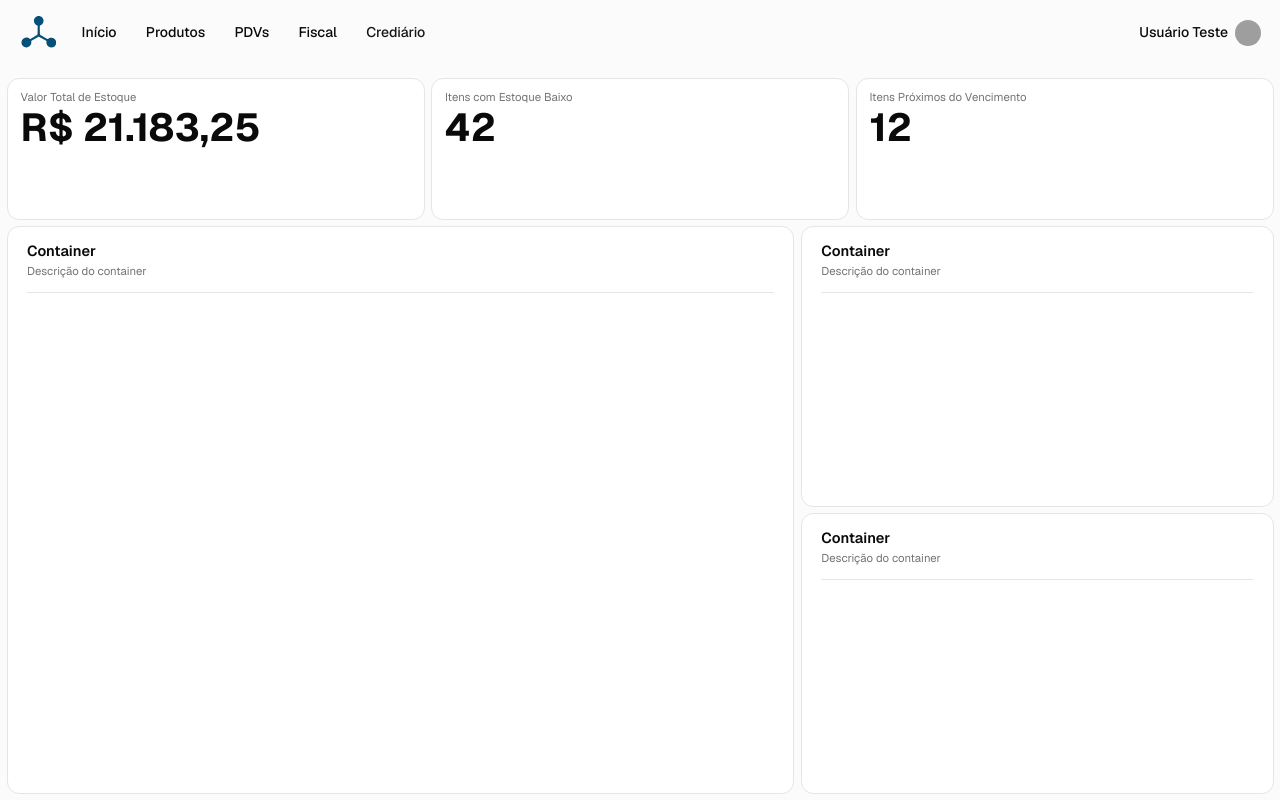
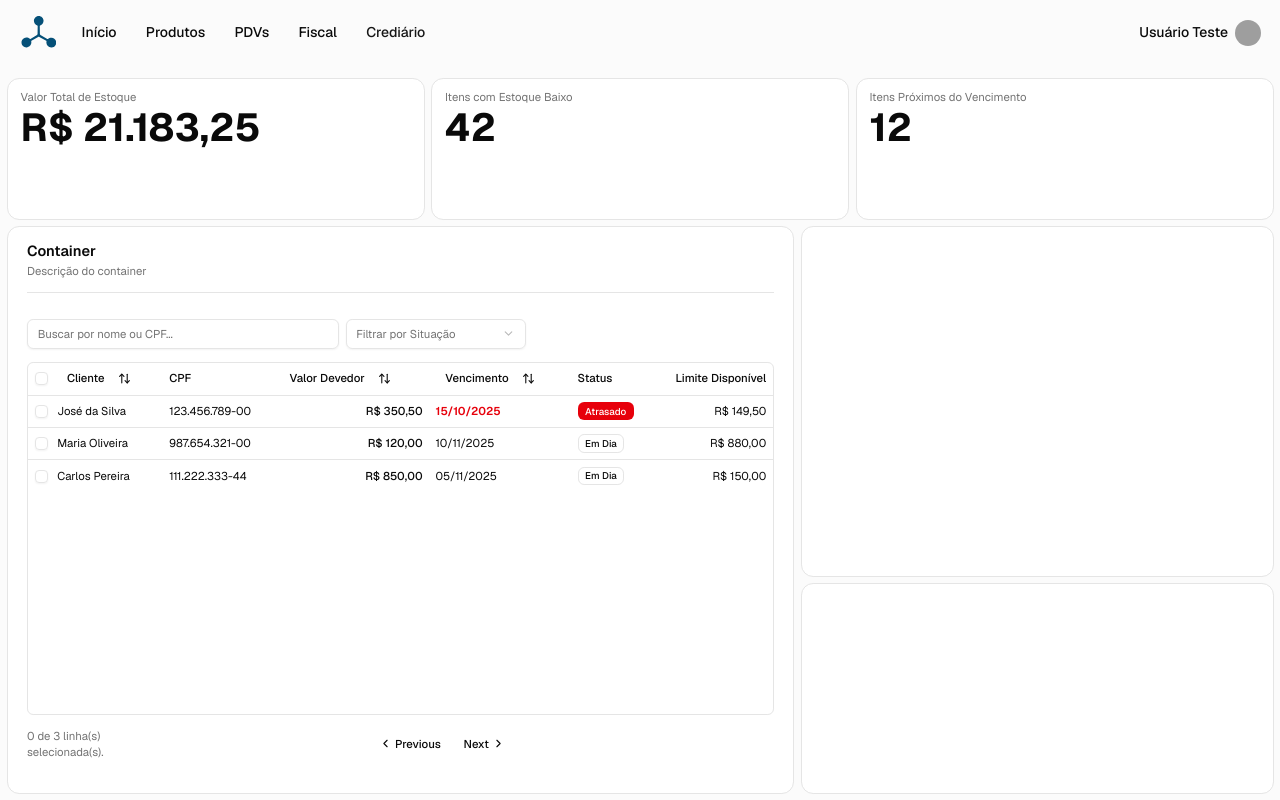
Before and after one commit to josielmaicon/Sinapse-ERP-1.1, a React (Vite) app in the folder interface/: page /crediario in a window 1280 px wide. Built offline with nearby package versions, Linux system fonts and the light colour scheme; grey boxes are pictures that could not be loaded.

Commit message:
tabela crediario criada

```diff
--- /dev/null
+++ b/interface/src/components/ColunasTabelaCrediario.jsx
@@ -0,0 +1,102 @@
+// src/components/crediario/crediarioColumns.jsx
+
+"use client"
+
+import { ArrowUpDown } from "lucide-react"
+import { Button } from "@/components/ui/button"
+import { Badge } from "@/components/ui/badge"
+import { Checkbox } from "@/components/ui/checkbox"
+import { format, isPast, parseISO } from "date-fns"
+
+// Componente auxiliar para a Badge de status
+const StatusBadge = ({ status }) => {
+  // Supondo que você tenha uma variante 'success' na sua badge. Se não, use 'default'.
+  const variant = status === "Em Dia" ? "success" : "destructive";
+  return <Badge variant={variant}>{status}</Badge>;
+};
+
+export const crediarioColumns = [
+  {
+    id: "select",
+    header: ({ table }) => (
+      <Checkbox
+        checked={
+          table.getIsAllPageRowsSelected() ||
+          (table.getIsSomePageRowsSelected() && "indeterminate")
+        }
+        onCheckedChange={(value) => table.toggleAllPageRowsSelected(!!value)}
+        aria-label="Select all"
+        className="translate-y-[2px]"
+      />
+    ),
+    cell: ({ row }) => (
+      <Checkbox
+        checked={row.getIsSelected()}
+        onCheckedChange={(value) => row.toggleSelected(!!value)}
+        aria-label="Select row"
+        className="translate-y-[2px]"
+      />
+    ),
+    enableSorting: false,
+    enableHiding: false,
+  },
+  {
+    accessorKey: "clientName",
+    header: ({ column }) => (
+      <Button variant="ghost" onClick={() => column.toggleSorting(column.getIsSorted() === "asc")}>
+        Cliente
+        <ArrowUpDown className="ml-2 h-4 w-4" />
+      </Button>
+    ),
+  },
+  {
+    accessorKey: "clientCpf",
+    header: "CPF",
+  },
+  {
+    accessorKey: "dueValue",
+    header: ({ column }) => (
+      <Button variant="ghost" onClick={() => column.toggleSorting(column.getIsSorted() === "asc")}>
+        Valor Devedor
+        <ArrowUpDown className="ml-2 h-4 w-4" />
+      </Button>
+    ),
+    cell: ({ row }) => {
+      const amount = parseFloat(row.getValue("dueValue"))
+      return <div className="text-right font-medium">{amount.toLocaleString("pt-BR", { style: "currency", currency: "BRL" })}</div>
+    },
+  },
+  {
+    accessorKey: "dueDate",
+    header: ({ column }) => (
+      <Button variant="ghost" onClick={() => column.toggleSorting(column.getIsSorted() === "asc")}>
+        Vencimento
+        <ArrowUpDown className="ml-2 h-4 w-4" />
+      </Button>
+    ),
+    cell: ({ row }) => {
+        const date = new Date(row.getValue("dueDate"));
+        // Adiciona um dia à data de vencimento para a lógica de "vence hoje" vs "atrasado"
+        const adjustedDate = new Date(date.valueOf() + 1000 * 3600 * 24);
+        const isOverdue = isPast(adjustedDate) && row.original.status !== "Em Dia";
+        return (
+            <div className={isOverdue ? "text-destructive font-semibold" : ""}>
+                {format(date, "dd/MM/yyyy")}
+            </div>
+        )
+    },
+  },
+  {
+    accessorKey: "status",
+    header: "Status",
+    cell: ({ row }) => <StatusBadge status={row.getValue("status")} />,
+  },
+  {
+    accessorKey: "limitAvailable",
+    header: () => <div className="text-right">Limite Disponível</div>,
+    cell: ({ row }) => {
+        const amount = parseFloat(row.getValue("limitAvailable"))
+        return <div className="text-right">{amount > 0 ? amount.toLocaleString("pt-BR", { style: "currency", currency: "BRL" }) : "---"}</div>;
+    },
+  },
+];
--- /dev/null
+++ b/interface/src/components/TabelaCrediario.jsx
@@ -0,0 +1,132 @@
+// src/components/crediario/CrediarioDataTable.jsx
+
+"use client"
+
+import * as React from "react"
+import { useReactTable, getCoreRowModel, getFilteredRowModel, getPaginationRowModel, getSortedRowModel, flexRender } from "@tanstack/react-table"
+import { Button } from "@/components/ui/button"
+import { Input } from "@/components/ui/input"
+import { Table, TableBody, TableCell, TableHead, TableHeader, TableRow } from "@/components/ui/table"
+import { Pagination, PaginationContent, PaginationItem, PaginationNext, PaginationPrevious } from "@/components/ui/pagination"
+import { Select, SelectContent, SelectItem, SelectTrigger, SelectValue } from "@/components/ui/select"
+import { XCircle } from "lucide-react"
+
+export function CrediarioDataTable({ columns, data, onClientSelect }) {
+  const [sorting, setSorting] = React.useState([]);
+  const [columnFilters, setColumnFilters] = React.useState([]);
+  const [rowSelection, setRowSelection] = React.useState({});
+
+  const table = useReactTable({
+    data,
+    columns,
+    onSortingChange: setSorting,
+    onColumnFiltersChange: setColumnFilters,
+    getCoreRowModel: getCoreRowModel(),
+    getPaginationRowModel: getPaginationRowModel(),
+    getSortedRowModel: getSortedRowModel(),
+    getFilteredRowModel: getFilteredRowModel(),
+    onRowSelectionChange: setRowSelection,
+    state: { sorting, columnFilters, rowSelection },
+  });
+
+  const isFiltered = table.getState().columnFilters.length > 0;
+
+  React.useEffect(() => {
+    const selectedRows = table.getFilteredSelectedRowModel().rows;
+    if (onClientSelect) {
+      onClientSelect(selectedRows.length === 1 ? selectedRows[0].original : null);
+    }
+  }, [rowSelection, onClientSelect, table]);
+
+  return (
+    <div className="w-full h-full flex flex-col">
+      {/* Barra de Ferramentas com Filtros */}
+      <div className="flex items-center gap-2 py-4">
+        <Input
+          placeholder="Buscar por nome ou CPF..."
+          value={(table.getColumn("clientName")?.getFilterValue()) ?? ""}
+          onChange={(event) =>
+            table.getColumn("clientName")?.setFilterValue(event.target.value)
+          }
+          className="max-w-sm"
+        />
+        <Select onValueChange={(value) => table.getColumn("status")?.setFilterValue(value === "todos" ? "" : value)}>
+            <SelectTrigger className="w-[180px]">
+                <SelectValue placeholder="Filtrar por Situação" />
+            </SelectTrigger>
+            <SelectContent>
+                <SelectItem value="todos">Todas as Situações</SelectItem>
+                <SelectItem value="Em Dia">Em Dia</SelectItem>
+                <SelectItem value="Atrasado">Atrasado</SelectItem>
+            </SelectContent>
+        </Select>
+        {/* Aqui você poderia adicionar o filtro por valor no futuro */}
+
+        {isFiltered && (
+            <Button variant="ghost" onClick={() => table.resetColumnFilters()} className="h-10 px-2 lg:px-3">
+                Limpar Filtros
+                <XCircle className="ml-2 h-4 w-4" />
+            </Button>
+        )}
+      </div>
+
+      <div className="flex-grow rounded-md border overflow-y-auto">
+        <Table>
+          <TableHeader>
+            {table.getHeaderGroups().map((headerGroup) => (
+              <TableRow key={headerGroup.id}>
+                {headerGroup.headers.map((header) => (
+                  <TableHead key={header.id}>
+                    {flexRender(header.column.columnDef.header, header.getContext())}
+                  </TableHead>
+                ))}
+              </TableRow>
+            ))}
+          </TableHeader>
+          <TableBody>
+            {table.getRowModel().rows?.length ? (
+              table.getRowModel().rows.map((row) => (
+                <TableRow
+                  key={row.id}
+                  data-state={row.getIsSelected() && "selected"}
+                  className="cursor-pointer"
+                  onClick={() => row.toggleSelected()}
+                >
+                  {row.getVisibleCells().map((cell) => (
+                    <TableCell key={cell.id}>
+                      {flexRender(cell.column.columnDef.cell, cell.getContext())}
+                    </TableCell>
+                  ))}
+                </TableRow>
+              ))
+            ) : (
+              <TableRow>
+                <TableCell colSpan={columns.length} className="h-24 text-center">
+                  Nenhum cliente encontrado.
+                </TableCell>
+              </TableRow>
+            )}
+          </TableBody>
+        </Table>
+      </div>
+
+      <div className="flex items-center justify-between space-x-2 py-4">
+        <div className="flex-1 text-sm text-muted-foreground">
+            {Object.keys(rowSelection).length} de{" "}
+            {table.getFilteredRowModel().rows.length} linha(s) selecionada(s).
+        </div>
+        <Pagination>
+          <PaginationContent>
+            <PaginationItem>
+              <PaginationPrevious href="#" onClick={() => table.previousPage()} disabled={!table.getCanPreviousPage()} />
+            </PaginationItem>
+            {/* Adicione a lógica de paginação com elipses aqui se necessário */}
+            <PaginationItem>
+              <PaginationNext href="#" onClick={() => table.nextPage()} disabled={!table.getCanNextPage()} />
+            </PaginationItem>
+          </PaginationContent>
+        </Pagination>
+      </div>
+    </div>
+  );
+}
--- a/interface/src/components/TabelaFiscal.jsx
+++ b/interface/src/components/TabelaFiscal.jsx
@@ -132,7 +132,7 @@ export default function FiscalDataTable({ columns, data }) {
           {numSelected > 0 ? (
             <Button onClick={handleEmitSelected}>Emitir {numSelected} Selecionada(s)</Button>
           ) : (
-            <Button onClick={handleEmitAllPending}>Emitir Todas Pendentes</Button>
+            <Button onClick={handleEmitAllPending} className="min-h-0 min-w-0">Emitir Todas Pendentes</Button>
           )}
         </div>
       </div>
--- a/interface/src/layouts/CrediarioPageLayout.jsx
+++ b/interface/src/layouts/CrediarioPageLayout.jsx
@@ -1,4 +1,5 @@
 import CardBody from "@/components/CardBody";
+import CardBodyNoTitle from "@/components/CardBodyNoTitle";
 import CardInfo from "@/components/CardInfo";
 
 export default function CrediarioPageLayout({ Card1, Card2, Card3, TabelaCredito, PainelLateral1, PainelLateral2 }) { // Mudei para export nomeado para consistência
@@ -12,9 +13,9 @@ export default function CrediarioPageLayout({ Card1, Card2, Card3, TabelaCredito
             </div>
             <div className="flex-grow grid grid-cols-[2.5fr_1.5fr] gap-2">
                 <CardBody title="Container" subtitle="Descrição do container">{TabelaCredito}</CardBody>
-            <div className="flex-grow grid grid-rows-[1fr_1fr] gap-2">
-                <CardBody title="Container" subtitle="Descrição do container">{PainelLateral1}</CardBody>
-                <CardBody title="Container" subtitle="Descrição do container">{PainelLateral2}</CardBody>
+            <div className="flex-grow grid grid-rows-[5fr_3fr] gap-2">
+                <CardBodyNoTitle>{PainelLateral1}</CardBodyNoTitle>
+                <CardBodyNoTitle>{PainelLateral2}</CardBodyNoTitle>
             </div>
             </div>
         </div>
--- a/interface/src/pages/CrediarioPage.jsx
+++ b/interface/src/pages/CrediarioPage.jsx
@@ -1,9 +1,27 @@
+import * as React from "react";
 import CrediarioPageLayout from "@/layouts/CrediarioPageLayout";
+import { crediarioColumns } from "@/components/ColunasTabelaCrediario";
+import { CrediarioDataTable } from "@/components/TabelaCrediario";
+
+const clientsData = [
+  { id: "CLI-001", clientName: "José da Silva", clientCpf: "123.456.789-00", dueValue: 350.50, dueDate: "2025-10-15", status: "Atrasado", limitAvailable: 149.50 },
+  { id: "CLI-002", clientName: "Maria Oliveira", clientCpf: "987.654.321-00", dueValue: 120.00, dueDate: "2025-11-10", status: "Em Dia", limitAvailable: 880.00 },
+  { id: "CLI-003", clientName: "Carlos Pereira", clientCpf: "111.222.333-44", dueValue: 850.00, dueDate: "2025-11-05", status: "Em Dia", limitAvailable: 150.00 },
+];
 
 export default function CrediarioPage() {
+
+  const [selectedClient, setSelectedClient] = React.useState(null);
+
   return (
     <CrediarioPageLayout
-
+      TabelaCredito={
+        <CrediarioDataTable
+                        columns={crediarioColumns}
+                        data={clientsData}
+                        onClientSelect={setSelectedClient}
         />
+      }
+    />
   );
 }
```
